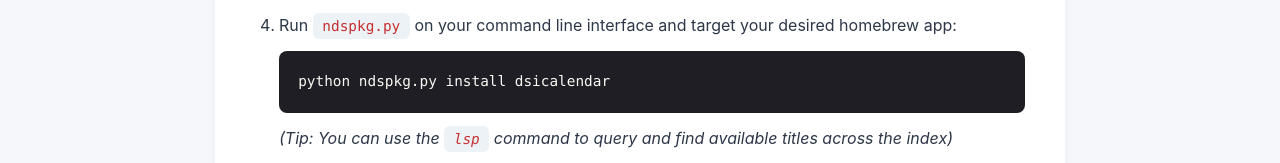
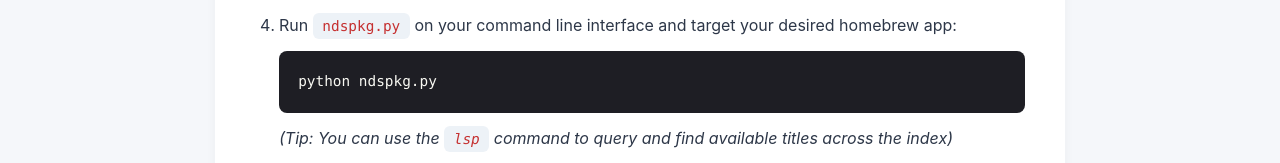
Before and after one commit to p1xelpp/ndspkg-host, a plain HTML site: page index.html in a window 1280 px wide. Shown: the part 821-984 px from the top of the page. Drawn offline with Linux system fonts and the light colour scheme.

Commit message:
Update index.html

```diff
--- a/index.html
+++ b/index.html
@@ -133,7 +133,7 @@
                 </li>
                 <li>Run <code>ndspkg.py</code> on your command line interface and target your desired homebrew app:
                     <div class="code-block-container">
-                        <pre><code>python ndspkg.py install dsicalendar</code></pre>
+                        <pre><code>python ndspkg.py</code></pre>
                     </div>
                     <em>(Tip: You can use the <code>lsp</code> command to query and find available titles across the index)</em>
                 </li>
```
